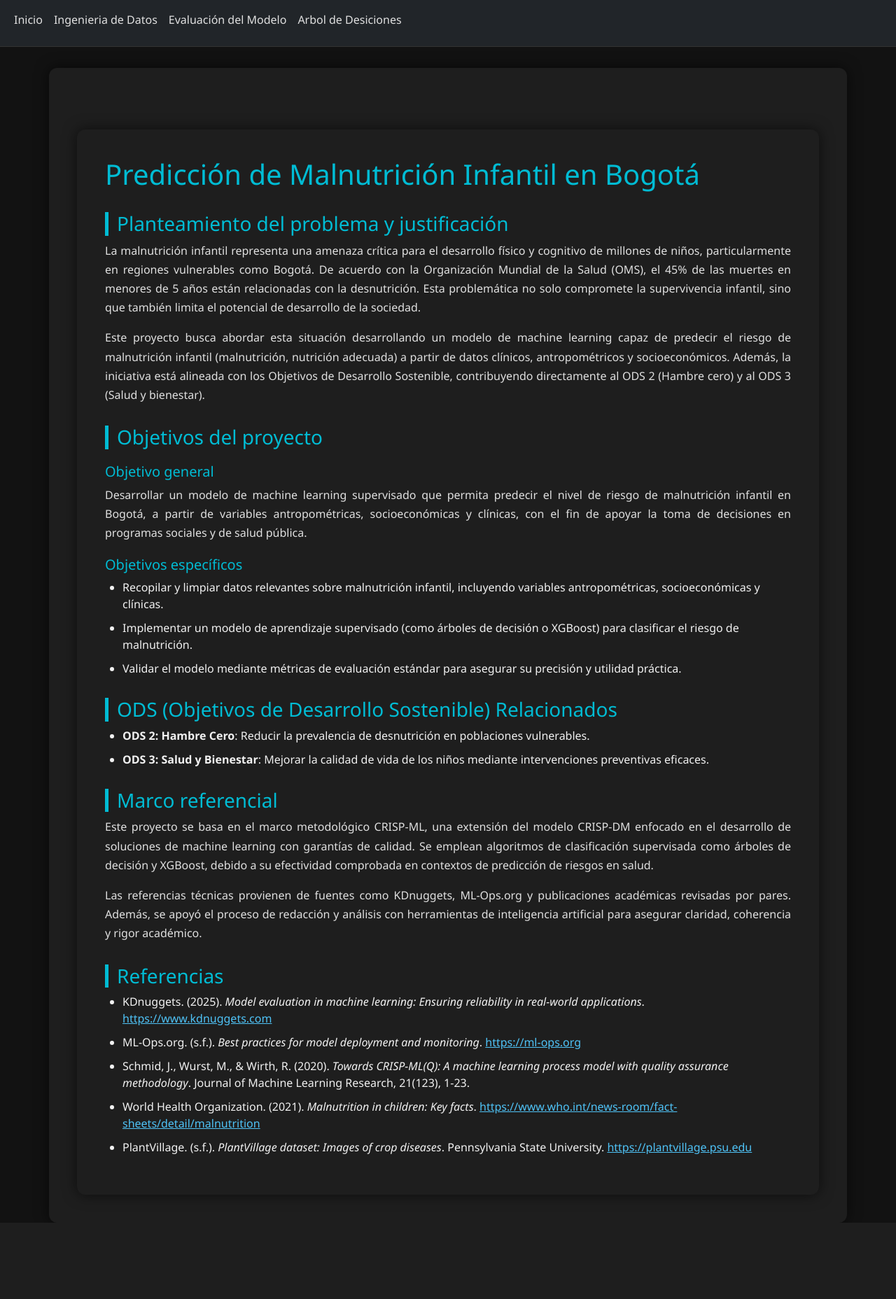
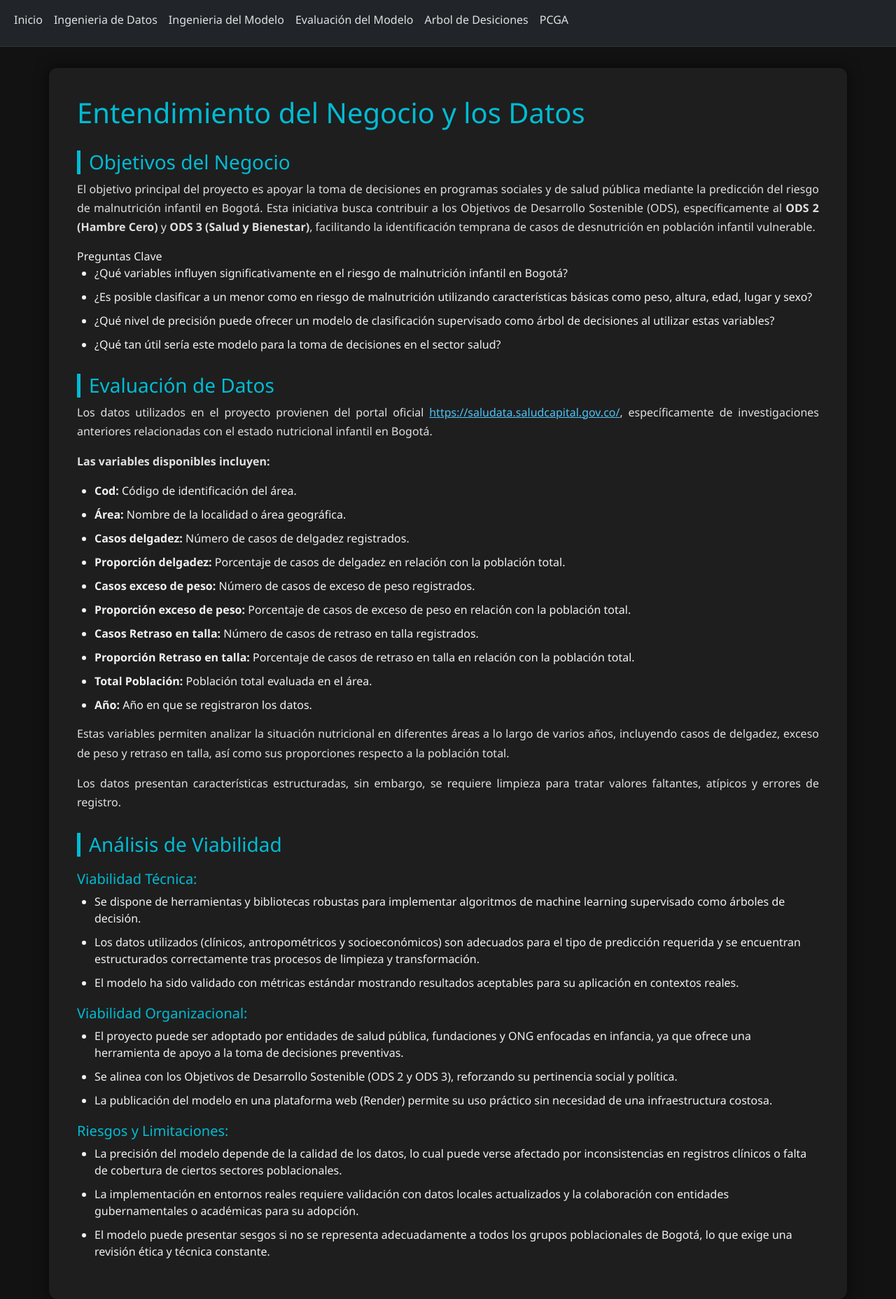
Before and after one commit to SassyJack/MalnutricionInfantilML, a Flask app: page / in a window 1280 px wide. Shown: the whole page at 70% size. Before the commit the page ends 1747 px from the top, so only its background shows below. Run offline with Flask 3, Linux system fonts and the light colour scheme.

Commit message:
Cambio de paginas y finalizacion del proyecto

```diff
--- a/app.py
+++ b/app.py
@@ -1,7 +1,9 @@
-from flask import Flask, render_template, request
+from flask import Flask, render_template, request, send_from_directory
 import joblib
 import pandas as pd
 from arboldedescisiones import df_encoded
+import os
+from datetime import datetime
 
 app = Flask(__name__)
 
@@ -14,8 +16,11 @@ def index():
 @app.route('/datos')
 def datos():
     return render_template('datos.html')
-@app.route('/modelo')
-def modelo():
+@app.route('/ingmodelo')
+def ingmodelo():
+    return render_template('ingenieriamodelo.html')
+@app.route('/evmodelo')
+def evmodelo():
     return render_template('modelo.html')
 
 @app.route("/arboldescisiones", methods=["GET", "POST"])
@@ -42,3 +47,62 @@ def arboldesiciones():
         resultado = model.predict(input_df)[0]
 
     return render_template("arboldescisiones.html", resultado=resultado)
+
+
+
+@app.route("/analizar_archivo", methods=["POST"])
+def analizar_archivo():
+    archivo = request.files["archivo"]
+
+    if not archivo:
+        return render_template("arboldescisiones.html", resultado="No se cargó ningún archivo.")
+
+    try:
+        if archivo.filename.endswith(".csv"):
+            df = pd.read_csv(archivo)
+        elif archivo.filename.endswith(".xlsx"):
+            df = pd.read_excel(archivo)
+        else:
+            return render_template("arboldescisiones.html", resultado="Formato no soportado.")
+
+        required_columns = {"Lugar", "Sexo", "Edad", "Peso", "Altura"}
+        if not required_columns.issubset(set(df.columns)):
+            return render_template("arboldescisiones.html", resultado="El archivo debe tener las columnas: Lugar, Sexo, Edad, Peso, Altura.")
+
+        df["IMC"] = df["Peso"] / (df["Altura"] / 100) ** 2
+
+        input_df = pd.get_dummies(df[["Lugar", "Sexo"]])
+        for col in df_encoded.columns:
+            if col not in input_df.columns:
+                input_df[col] = 0
+
+        input_df = input_df[df_encoded.columns]
+        input_df["Edad"] = df["Edad"]
+        input_df["IMC"] = df["IMC"]
+
+        model = joblib.load("modelo_arbol.pkl")
+        resultados = model.predict(input_df)
+        df["EstadoNutricional"] = resultados
+
+        # Guardar archivo Excel con resultados
+        nombre_archivo = f"resultado_{datetime.now().strftime('%Y%m%d%H%M%S')}.xlsx"
+        ruta_guardado = os.path.join("resultados", nombre_archivo)
+        os.makedirs("resultados", exist_ok=True)
+        df.to_excel(ruta_guardado, index=False)
+
+        resultado_html = df[["Lugar", "Sexo", "Edad", "Peso", "Altura", "EstadoNutricional"]].to_html(classes="table table-dark table-striped", index=False)
+
+        return render_template("arboldescisiones.html", resultado_tabla=resultado_html, archivo_procesado=nombre_archivo)
+
+    except Exception as e:
+        return render_template("arboldescisiones.html", resultado=f"Ocurrió un error: {str(e)}")
+
+
+
+@app.route('/descargar_resultado/<nombre_archivo>')
+def descargar_resultado(nombre_archivo):
+    return send_from_directory('resultados', nombre_archivo, as_attachment=True)
+
+@app.route('/pcga')
+def pcga():
+    return render_template('pcga.html')
--- a/arboldedescisiones.py
+++ b/arboldedescisiones.py
@@ -13,11 +13,11 @@ df["IMC"] = df["Peso"] / (df["Altura"] / 100) ** 2
 # Clasificar estado nutricional
 def clasificar_estado(imc):
     if imc < 18.5:
-        return "Malnutrición"
+        return "Posible caso de Malnutrición"
     elif imc < 25:
-        return "Normal"
+        return "Caso Normal"
     else:
-        return "Sobrepeso"
+        return "Posible caso de Sobrepeso"
 
 df["EstadoNutricional"] = df["IMC"].apply(clasificar_estado)
 
--- a/templates/base.html
+++ b/templates/base.html
@@ -65,10 +65,16 @@
               <a class="nav-link " href="{{ url_for('datos') }}">Ingenieria de Datos</a>
             </li>
             <li class="nav-item">
-              <a class="nav-link " href="{{ url_for('modelo') }}">Evaluación del Modelo</a>
+              <a class="nav-link " href="{{ url_for('ingmodelo') }}">Ingenieria del Modelo</a>
+            </li>
+            <li class="nav-item">
+              <a class="nav-link " href="{{ url_for('evmodelo') }}">Evaluación del Modelo</a>
             </li>
             <li class="nav-item">
               <a class="nav-link " href="{{ url_for('arboldesiciones') }}">Arbol de Desiciones</a>
+            </li>
+            <li class="nav-item">
+              <a class="nav-link " href="{{ url_for('pcga') }}">PCGA</a>
             </li>
           </ul>
         </div>
--- a/templates/index.html
+++ b/templates/index.html
@@ -3,70 +3,76 @@
 {% block title %}Inicio{% endblock %}
 
 {% block content %}
+
 <!DOCTYPE html>
 <html lang="es">
 <head>
     <meta charset="UTF-8">
-    <title>Predicción de Malnutrición Infantil en Bogotá</title>
+    <title>Entendimiento del Negocio y los Datos</title>
     <link href="https://cdn.jsdelivr.net/npm/bootstrap@5.3.0/dist/css/bootstrap.min.css" rel="stylesheet">
     <link rel="stylesheet" href="{{ url_for('static', filename='css/styles.css') }}">
 </head>
 <body>
-    <div class="container mt-5">
-        <h1 class="mb-4">Predicción de Malnutrición Infantil en Bogotá</h1>
 
-        <h3>Planteamiento del problema y justificación</h3>
-        <p>
-            La malnutrición infantil representa una amenaza crítica para el desarrollo físico y cognitivo de millones de niños,
-            particularmente en regiones vulnerables como Bogotá. De acuerdo con la Organización Mundial de la Salud (OMS),
-            el 45% de las muertes en menores de 5 años están relacionadas con la desnutrición.
-            Esta problemática no solo compromete la supervivencia infantil, sino que también limita el potencial de desarrollo de la sociedad.
-        </p>
-        <p>
-            Este proyecto busca abordar esta situación desarrollando un modelo de machine learning capaz de predecir el riesgo de malnutrición infantil
-            (malnutrición, nutrición adecuada) a partir de datos clínicos, antropométricos y socioeconómicos.
-            Además, la iniciativa está alineada con los Objetivos de Desarrollo Sostenible, contribuyendo directamente al ODS 2 (Hambre cero) y al ODS 3 (Salud y bienestar).
-        </p>
+        <h1>Entendimiento del Negocio y los Datos</h1>
 
-        <h3>Objetivos del proyecto</h3>
-        <h5>Objetivo general</h5>
-        <p>
-            Desarrollar un modelo de machine learning supervisado que permita predecir el nivel de riesgo de malnutrición infantil en Bogotá,
-            a partir de variables antropométricas, socioeconómicas y clínicas, con el fin de apoyar la toma de decisiones en programas sociales y de salud pública.
-        </p>
-        <h5>Objetivos específicos</h5>
+        <h3>Objetivos del Negocio</h3>
+        <p>El objetivo principal del proyecto es apoyar la toma de decisiones en programas sociales y de salud pública mediante la predicción del riesgo de malnutrición infantil en Bogotá. Esta iniciativa busca contribuir a los Objetivos de Desarrollo Sostenible (ODS), específicamente al <strong>ODS 2 (Hambre Cero)</strong> y <strong>ODS 3 (Salud y Bienestar)</strong>, facilitando la identificación temprana de casos de desnutrición en población infantil vulnerable.</p>
+
+        <h3">Preguntas Clave</h3>
         <ul>
-            <li>Recopilar y limpiar datos relevantes sobre malnutrición infantil, incluyendo variables antropométricas, socioeconómicas y clínicas.</li>
-            <li>Implementar un modelo de aprendizaje supervisado (como árboles de decisión o XGBoost) para clasificar el riesgo de malnutrición.</li>
-            <li>Validar el modelo mediante métricas de evaluación estándar para asegurar su precisión y utilidad práctica.</li>
+            <li>¿Qué variables influyen significativamente en el riesgo de malnutrición infantil en Bogotá?</li>
+            <li>¿Es posible clasificar a un menor como en riesgo de malnutrición utilizando características básicas como peso, altura, edad, lugar y sexo?</li>
+            <li>¿Qué nivel de precisión puede ofrecer un modelo de clasificación supervisado como árbol de decisiones al utilizar estas variables?</li>
+            <li>¿Qué tan útil sería este modelo para la toma de decisiones en el sector salud?</li>
         </ul>
 
-        <h3>ODS (Objetivos de Desarrollo Sostenible) Relacionados</h3>
+        <h3>Evaluación de Datos</h3>
+        <p>Los datos utilizados en el proyecto provienen del portal oficial <a href="https://saludata.saludcapital.gov.co/" target="_blank">https://saludata.saludcapital.gov.co/</a>, específicamente de investigaciones anteriores relacionadas con el estado nutricional infantil en Bogotá.</p>
+
+        <p><strong>Las variables disponibles incluyen:</strong></p>
         <ul>
-            <li><strong>ODS 2: Hambre Cero</strong>: Reducir la prevalencia de desnutrición en poblaciones vulnerables.</li>
-            <li><strong>ODS 3: Salud y Bienestar</strong>: Mejorar la calidad de vida de los niños mediante intervenciones preventivas eficaces.</li>
+            <li><strong>Cod:</strong> Código de identificación del área.</li>
+            <li><strong>Área:</strong> Nombre de la localidad o área geográfica.</li>
+            <li><strong>Casos delgadez:</strong> Número de casos de delgadez registrados.</li>
+            <li><strong>Proporción delgadez:</strong> Porcentaje de casos de delgadez en relación con la población total.</li>
+            <li><strong>Casos exceso de peso:</strong> Número de casos de exceso de peso registrados.</li>
+            <li><strong>Proporción exceso de peso:</strong> Porcentaje de casos de exceso de peso en relación con la población total.</li>
+            <li><strong>Casos Retraso en talla:</strong> Número de casos de retraso en talla registrados.</li>
+            <li><strong>Proporción Retraso en talla:</strong> Porcentaje de casos de retraso en talla en relación con la población total.</li>
+            <li><strong>Total Población:</strong> Población total evaluada en el área.</li>
+            <li><strong>Año:</strong> Año en que se registraron los datos.</li>
         </ul>
 
-        <h3>Marco referencial</h3>
-        <p>
-            Este proyecto se basa en el marco metodológico CRISP-ML, una extensión del modelo CRISP-DM enfocado en el desarrollo de soluciones de machine learning con garantías de calidad.
-            Se emplean algoritmos de clasificación supervisada como árboles de decisión y XGBoost, debido a su efectividad comprobada en contextos de predicción de riesgos en salud.
-        </p>
-        <p>
-            Las referencias técnicas provienen de fuentes como KDnuggets, ML-Ops.org y publicaciones académicas revisadas por pares.
-            Además, se apoyó el proceso de redacción y análisis con herramientas de inteligencia artificial para asegurar claridad, coherencia y rigor académico.
-        </p>
+        <p>Estas variables permiten analizar la situación nutricional en diferentes áreas a lo largo de varios años, incluyendo casos de delgadez, exceso de peso y retraso en talla, así como sus proporciones respecto a la población total.</p>
 
-        <h3>Referencias</h3>
+        <p>Los datos presentan características estructuradas, sin embargo, se requiere limpieza para tratar valores faltantes, atípicos y errores de registro.</p>
+
+        <h3>Análisis de Viabilidad</h3>
+
+        <h5>Viabilidad Técnica:</h5>
         <ul>
-            <li>KDnuggets. (2025). <em>Model evaluation in machine learning: Ensuring reliability in real-world applications</em>. <a href="https://www.kdnuggets.com" target="_blank">https://www.kdnuggets.com</a></li>
-            <li>ML-Ops.org. (s.f.). <em>Best practices for model deployment and monitoring</em>. <a href="https://ml-ops.org" target="_blank">https://ml-ops.org</a></li>
-            <li>Schmid, J., Wurst, M., & Wirth, R. (2020). <em>Towards CRISP-ML(Q): A machine learning process model with quality assurance methodology</em>. Journal of Machine Learning Research, 21(123), 1-23.</li>
-            <li>World Health Organization. (2021). <em>Malnutrition in children: Key facts</em>. <a href="https://www.who.int/news-room/fact-sheets/detail/malnutrition" target="_blank">https://www.who.int/news-room/fact-sheets/detail/malnutrition</a></li>
-            <li>PlantVillage. (s.f.). <em>PlantVillage dataset: Images of crop diseases</em>. Pennsylvania State University. <a href="https://plantvillage.psu.edu" target="_blank">https://plantvillage.psu.edu</a></li>
+            <li>Se dispone de herramientas y bibliotecas robustas para implementar algoritmos de machine learning supervisado como árboles de decisión.</li>
+            <li>Los datos utilizados (clínicos, antropométricos y socioeconómicos) son adecuados para el tipo de predicción requerida y se encuentran estructurados correctamente tras procesos de limpieza y transformación.</li>
+            <li>El modelo ha sido validado con métricas estándar mostrando resultados aceptables para su aplicación en contextos reales.</li>
         </ul>
-    </div>
+
+        <h5>Viabilidad Organizacional:</h5>
+        <ul>
+            <li>El proyecto puede ser adoptado por entidades de salud pública, fundaciones y ONG enfocadas en infancia, ya que ofrece una herramienta de apoyo a la toma de decisiones preventivas.</li>
+            <li>Se alinea con los Objetivos de Desarrollo Sostenible (ODS 2 y ODS 3), reforzando su pertinencia social y política.</li>
+            <li>La publicación del modelo en una plataforma web (Render) permite su uso práctico sin necesidad de una infraestructura costosa.</li>
+        </ul>
+
+        <h5>Riesgos y Limitaciones:</h5>
+        <ul>
+            <li>La precisión del modelo depende de la calidad de los datos, lo cual puede verse afectado por inconsistencias en registros clínicos o falta de cobertura de ciertos sectores poblacionales.</li>
+            <li>La implementación en entornos reales requiere validación con datos locales actualizados y la colaboración con entidades gubernamentales o académicas para su adopción.</li>
+            <li>El modelo puede presentar sesgos si no se representa adecuadamente a todos los grupos poblacionales de Bogotá, lo que exige una revisión ética y técnica constante.</li>
+        </ul>
+
 </body>
 </html>
 
+
 {% endblock %}
```
Also changed, not shown: templates/arboldescisiones.html (+77 -26 lines), templates/ingenieriamodelo.html (added, +120 -0 lines), templates/pcga.html (added, +130 -0 lines), 1 other file.
